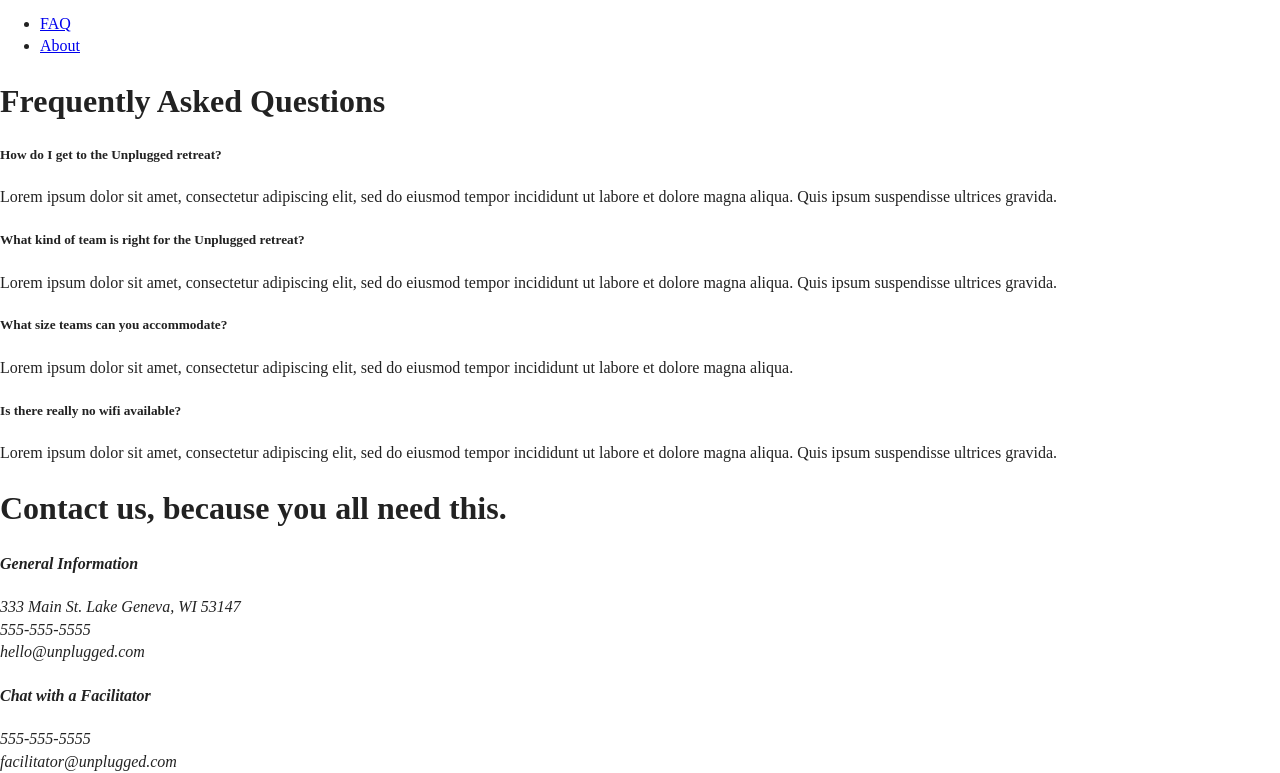
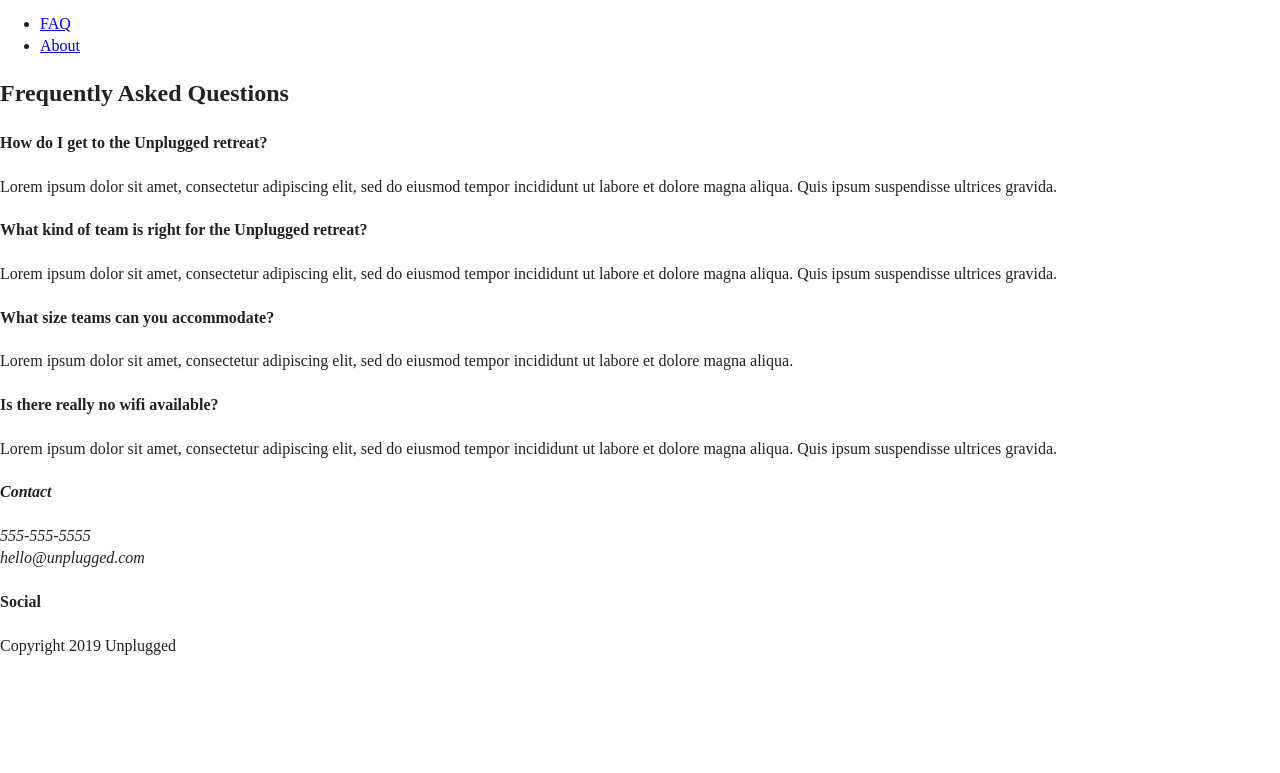
Before and after one commit to 7abibte/unplugged-original, a plain HTML site: page faq/index.html in a window 1280 px wide. Shown: the part 27-800 px from the top of the page. Drawn offline with Linux system fonts and the light colour scheme; files whose address does not match are found by name.

Commit message:
faq page html fixes

```diff
--- a/faq/index.html
+++ b/faq/index.html
@@ -45,54 +45,28 @@
 
         <section class="faqs">
             <div class="content-wrapper">
-                <h1>Frequently Asked Questions</h1>
+                <h2>Frequently Asked Questions</h2>
                 <div class="faq-content">
-                    <div>
-                        <h5>How do I get to the Unplugged retreat?</h5>
+                    <h4>How do I get to the Unplugged retreat?</h4>
                     <p>Lorem ipsum dolor sit amet, consectetur adipiscing elit, sed do eiusmod tempor incididunt ut labore et dolore magna aliqua. Quis ipsum suspendisse ultrices gravida.</p>
                 </div>
 
-                    <div>
-                        <h5>What kind of team is right for the Unplugged retreat?</h5>
+                <div class="faq-content">
+                    <h4>What kind of team is right for the Unplugged retreat?</h4>
                     <p>Lorem ipsum dolor sit amet, consectetur adipiscing elit, sed do eiusmod tempor incididunt ut labore et dolore magna aliqua. Quis ipsum suspendisse ultrices gravida.</p>
                 </div>
 
-                    <div>
-                        <h5>What size teams can you accommodate?</h5>
+                <div class="faq-content">
+                    <h4>What size teams can you accommodate?</h4>
                     <p>Lorem ipsum dolor sit amet, consectetur adipiscing elit, sed do eiusmod tempor incididunt ut labore et dolore magna aliqua.</p>
                 </div>
 
-                    <div>
-                        <h5>Is there really no wifi available?</h5>
+                <div class="faq-content">
+                    <h4>Is there really no wifi available?</h4>
                     <p>Lorem ipsum dolor sit amet, consectetur adipiscing elit, sed do eiusmod tempor incididunt ut labore et dolore magna aliqua. Quis ipsum suspendisse ultrices gravida.</p>
                 </div>
-                </div>
-
             </div> <!-- end faqs "content wrapper" -->
         </section>
-
-        <section class="contact-section">
-            <div class="content-wrapper">
-                <h1>Contact us, because you all need this.</h1>
-                <address>
-                    <div>
-                        <h4>General Information</h4>
-                        <p>333 Main St. Lake Geneva, WI 53147<br>
-                        555-555-5555<br>
-                        hello@unplugged.com</p>
-                    </div>
-                </address>
-
-                <address>
-                    <div>
-                        <h4>Chat with a Facilitator</h4>
-                        <p>555-555-5555<br>
-                        facilitator@unplugged.com</p>
-                    </div>
-                </address>
-            </div> <!-- end contact-section "content-wrapper" -->
-        </section>
-
 
     </main>
 
```
Lines whose indentation alone changed are shown as unchanged.
